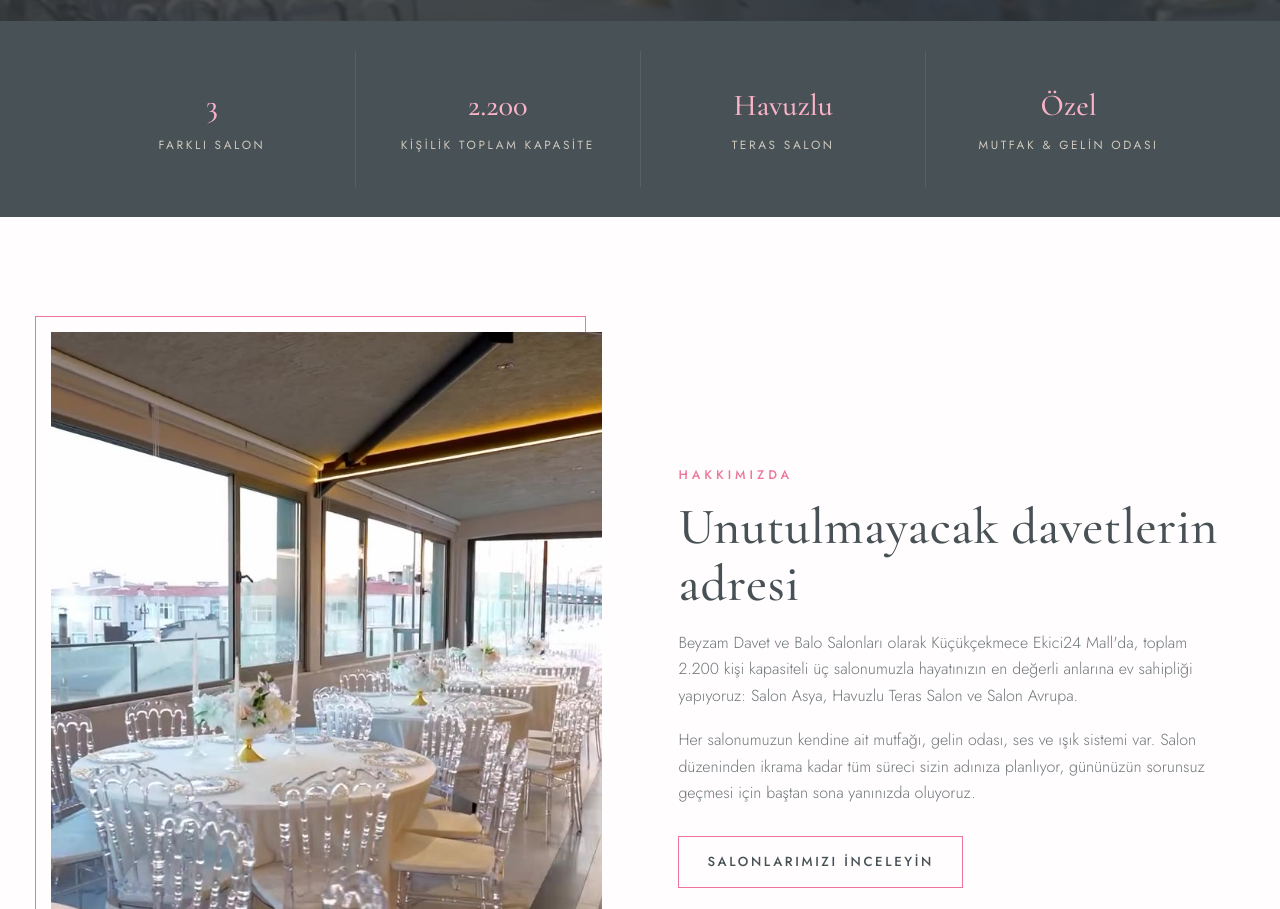
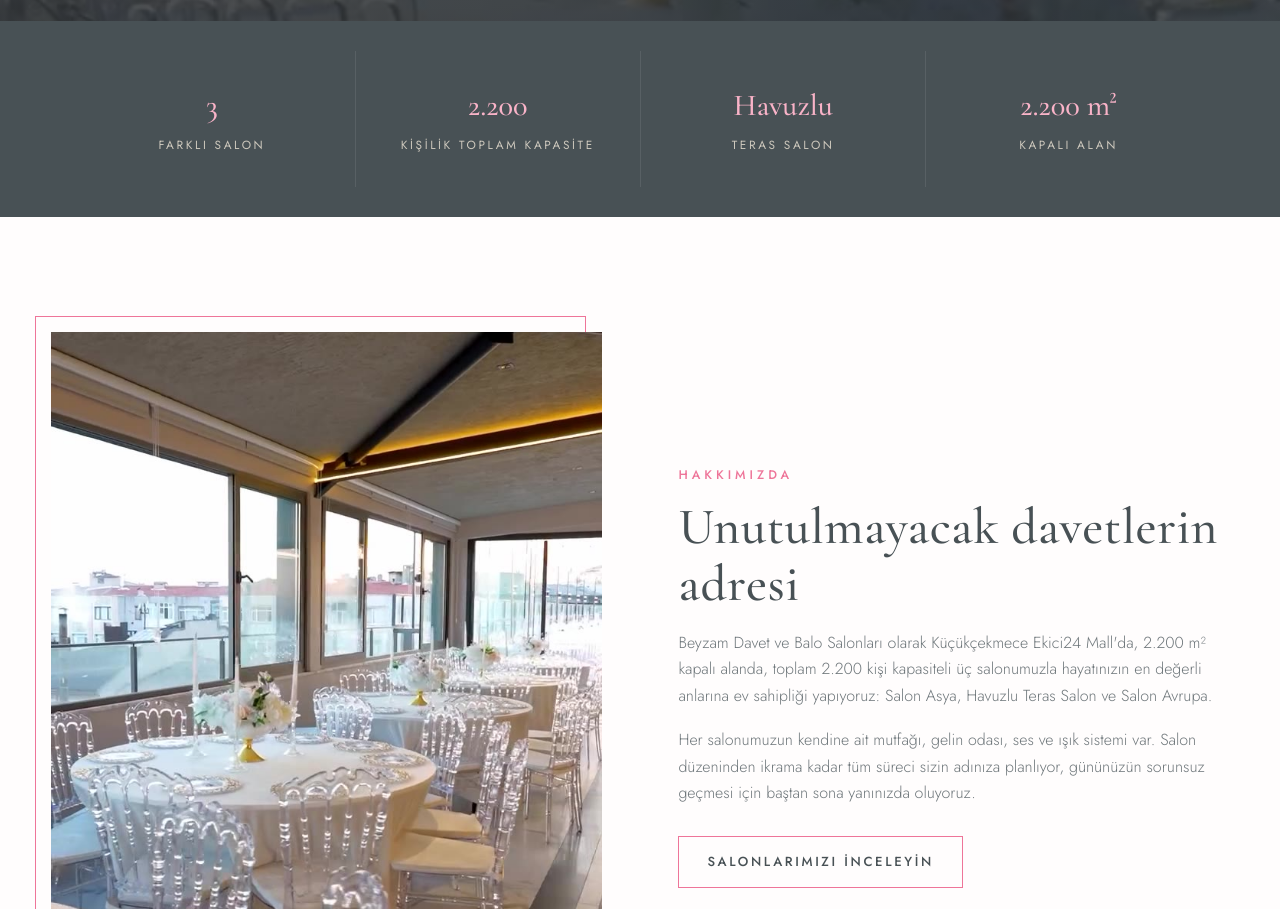
Before and after one commit to beyzamdavet/beyzamdavet.github.io, a plain HTML site: page index.html in a window 1280 px wide. Shown: the part 800-1709 px from the top of the page. Drawn offline with nearby package versions, Linux system fonts and the light colour scheme; grey boxes are pictures that could not be loaded.

Commit message:
Kapalı alan bilgisini ekle (2.200 m²)
Co-Authored-By: Claude Fable 5.2 <noreply@anthropic.com>
Claude-Session: https://claude.ai/code/session_01K9vhoBUNt5VQMJ5toiYics

```diff
--- a/index.html
+++ b/index.html
@@ -262,7 +262,7 @@ footer .logo{color:#fff;display:block;margin-bottom:14px}
     <div><b>3</b><small>Farklı Salon</small></div>
     <div><b>2.200</b><small>Kişilik Toplam Kapasite</small></div>
     <div><b>Havuzlu</b><small>Teras Salon</small></div>
-    <div><b>Özel</b><small>Mutfak &amp; Gelin Odası</small></div>
+    <div><b>2.200 m²</b><small>Kapalı Alan</small></div>
   </div>
 </section>
 
@@ -272,7 +272,7 @@ footer .logo{color:#fff;display:block;margin-bottom:14px}
     <div class="reveal">
       <span class="eyebrow">Hakkımızda</span>
       <h2>Unutulmayacak davetlerin adresi</h2>
-      <p>Beyzam Davet ve Balo Salonları olarak Küçükçekmece Ekici24 Mall'da, toplam 2.200 kişi kapasiteli üç salonumuzla hayatınızın en değerli anlarına ev sahipliği yapıyoruz: Salon Asya, Havuzlu Teras Salon ve Salon Avrupa.</p>
+      <p>Beyzam Davet ve Balo Salonları olarak Küçükçekmece Ekici24 Mall'da, 2.200 m² kapalı alanda, toplam 2.200 kişi kapasiteli üç salonumuzla hayatınızın en değerli anlarına ev sahipliği yapıyoruz: Salon Asya, Havuzlu Teras Salon ve Salon Avrupa.</p>
       <p>Her salonumuzun kendine ait mutfağı, gelin odası, ses ve ışık sistemi var. Salon düzeninden ikrama kadar tüm süreci sizin adınıza planlıyor, gününüzün sorunsuz geçmesi için baştan sona yanınızda oluyoruz.</p>
       <a href="#salonlar" class="btn line">Salonlarımızı İnceleyin</a>
     </div>
```
